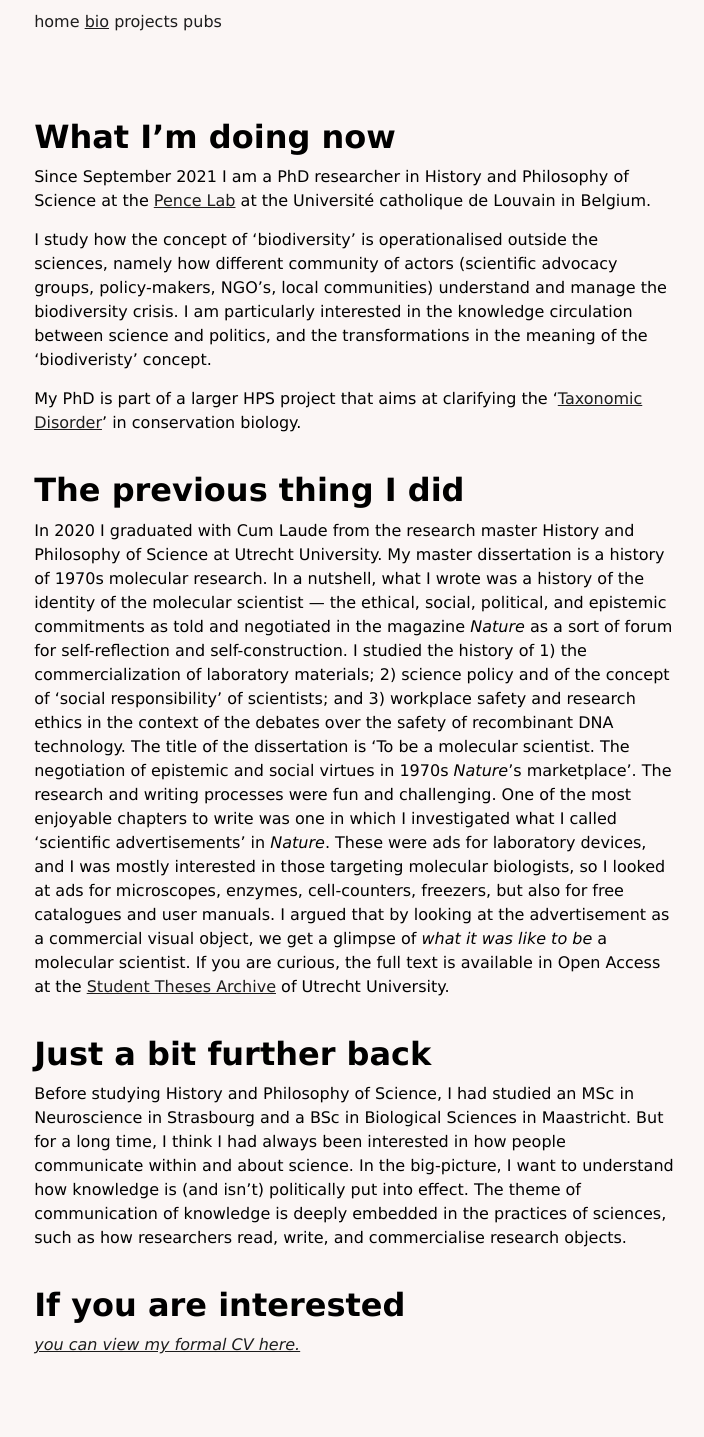
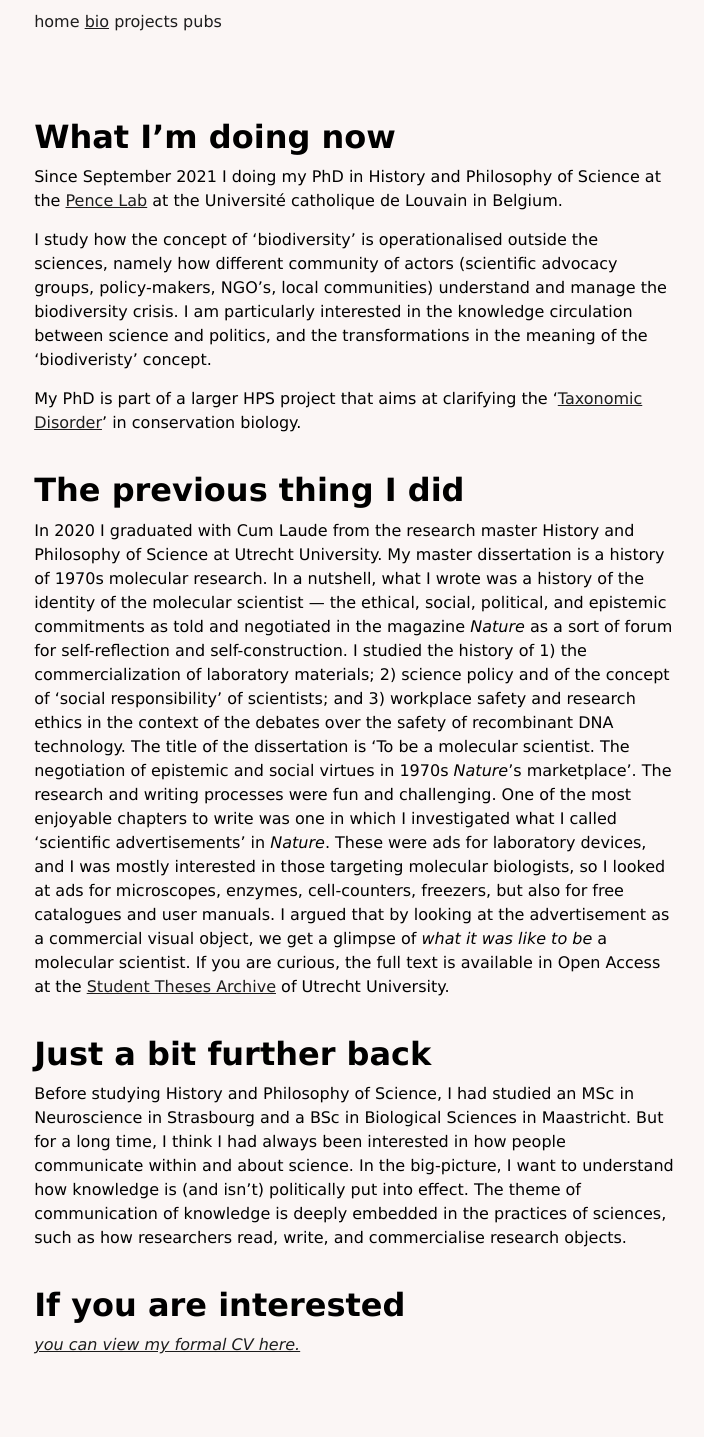
Before and after one commit to oliviodare/oliviodare.com, a Jekyll site: the page built from bio.md, in a window 1280 px wide. Shown: the whole page, without its empty margins (145-849 px from the left). Built offline with Jekyll 4.4.1, drawn with Linux system fonts in a browser that asks for light colours.

Commit message:
Update bio.md

```diff
--- a/bio.md
+++ b/bio.md
@@ -7,7 +7,7 @@ description: Max Bautista Perpinyà's bio
 
 
 ## What I'm doing now
-Since September 2021 I am a PhD researcher in History and Philosophy of Science at the <a href="https://pencelab.be/" target="_blank">Pence Lab</a> at the Université catholique de Louvain in Belgium.
+Since September 2021 I doing my PhD in History and Philosophy of Science at the <a href="https://pencelab.be/" target="_blank">Pence Lab</a> at the Université catholique de Louvain in Belgium.
 
 I study how the concept of ‘biodiversity’ is operationalised outside the sciences, namely how different community of actors (scientific advocacy groups, policy-makers, NGO’s, local communities) understand and manage the biodiversity crisis. I am particularly interested in the knowledge circulation between science and politics, and the transformations in the meaning of the ‘biodiveristy’ concept.
 
```
